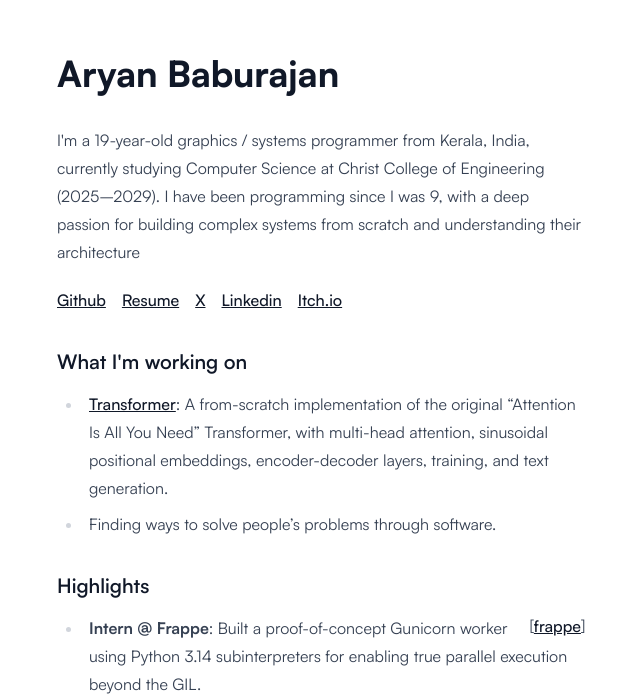
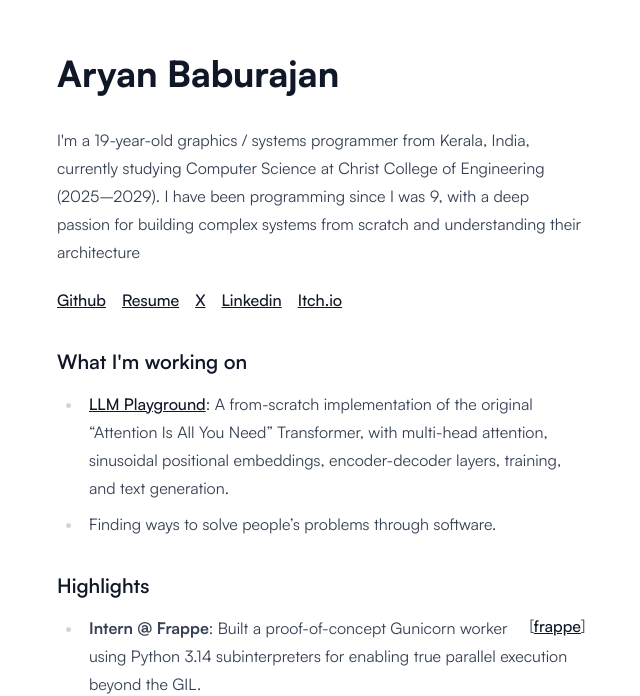
Before and after one commit to aryanbaburajan/site, a Next.js app: page / in a window 1280 px wide. Shown: the part 106-802 px from the top of the page, without its empty margins (319-959 px from the left). Built offline with nearby package versions, Linux system fonts and the light colour scheme.

Commit message:
feat: rename Transformer project to LLM Playground

```diff
--- a/app/page.tsx
+++ b/app/page.tsx
@@ -30,8 +30,8 @@ export default function Home() {
       <h3>What I'm working on</h3>
       <ul>
         <li>
-          <a href="https://github.com/aryanbaburajan/transformer">
-            Transformer
+          <a href="https://github.com/aryanbaburajan/llm-playground">
+            LLM Playground
           </a>
           : A from-scratch implementation of the original “Attention Is All You
           Need” Transformer, with multi-head attention, sinusoidal positional
```
